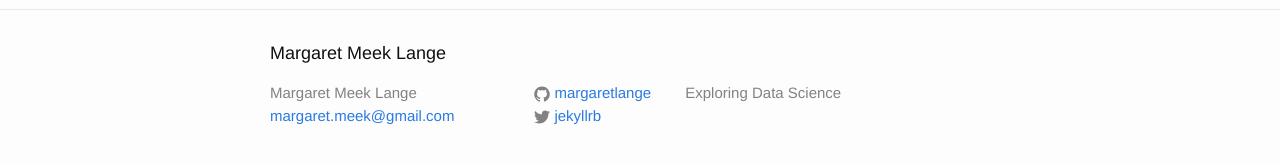
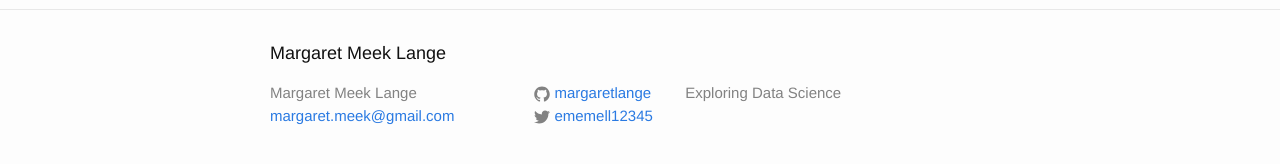
Before and after one commit to margaretlange/margaretlange.github.io, a Jekyll site: the page built from index.html, in a window 1280 px wide. Shown: the part 287-451 px from the top of the page. Built offline with Jekyll 4.4.1, drawn with Linux system fonts in a browser that asks for light colours; Markdown is read by kramdown in place of the engine named in the settings.

Commit message:
adding twitter user name

```diff
--- a/_config.yml
+++ b/_config.yml
@@ -4,7 +4,7 @@ title: Margaret Meek Lange
 email: margaret.meek@gmail.com
 description: Exploring Data Science
 url: "http://margaretlange.github.io" # the base hostname & protocol for your site
-twitter_username: jekyllrb
+twitter_username: ememell12345
 github_username:  margaretlange
 
 # Build settings
```
